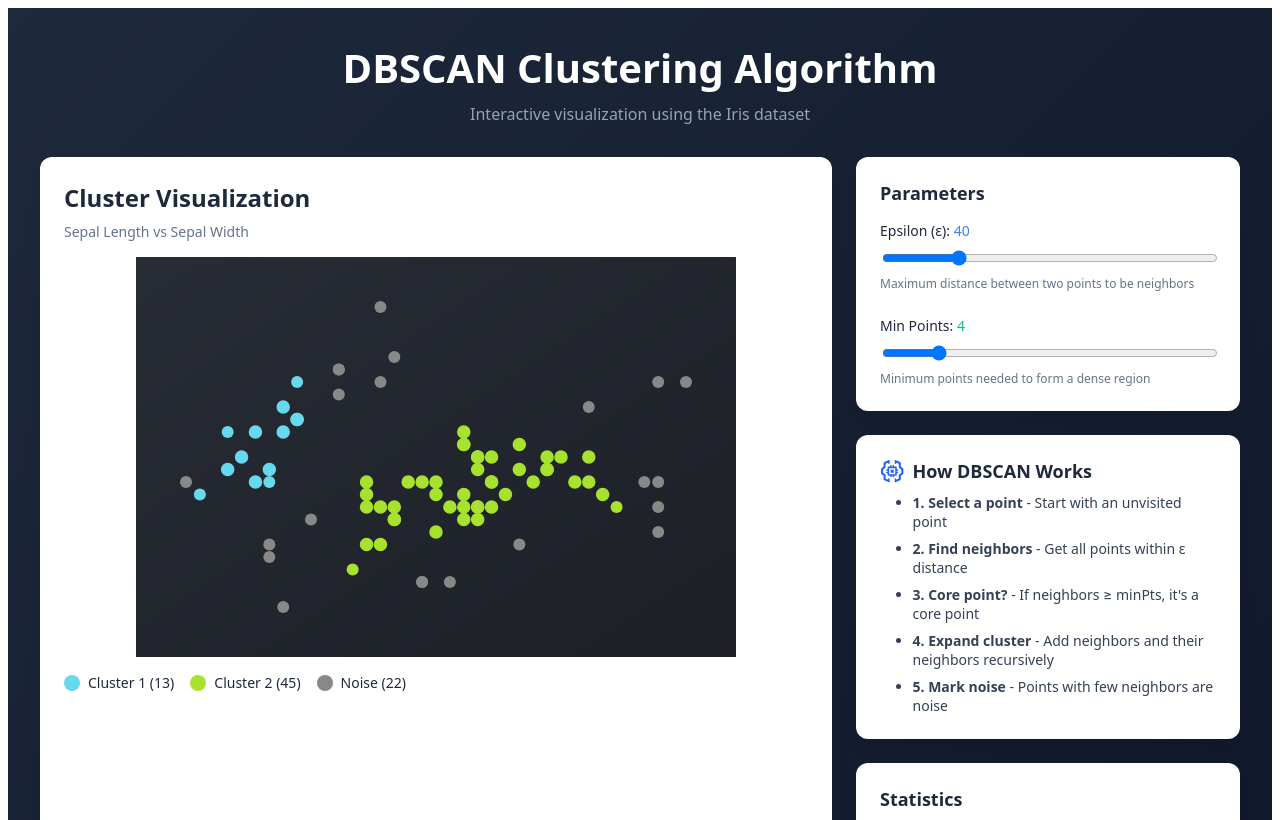
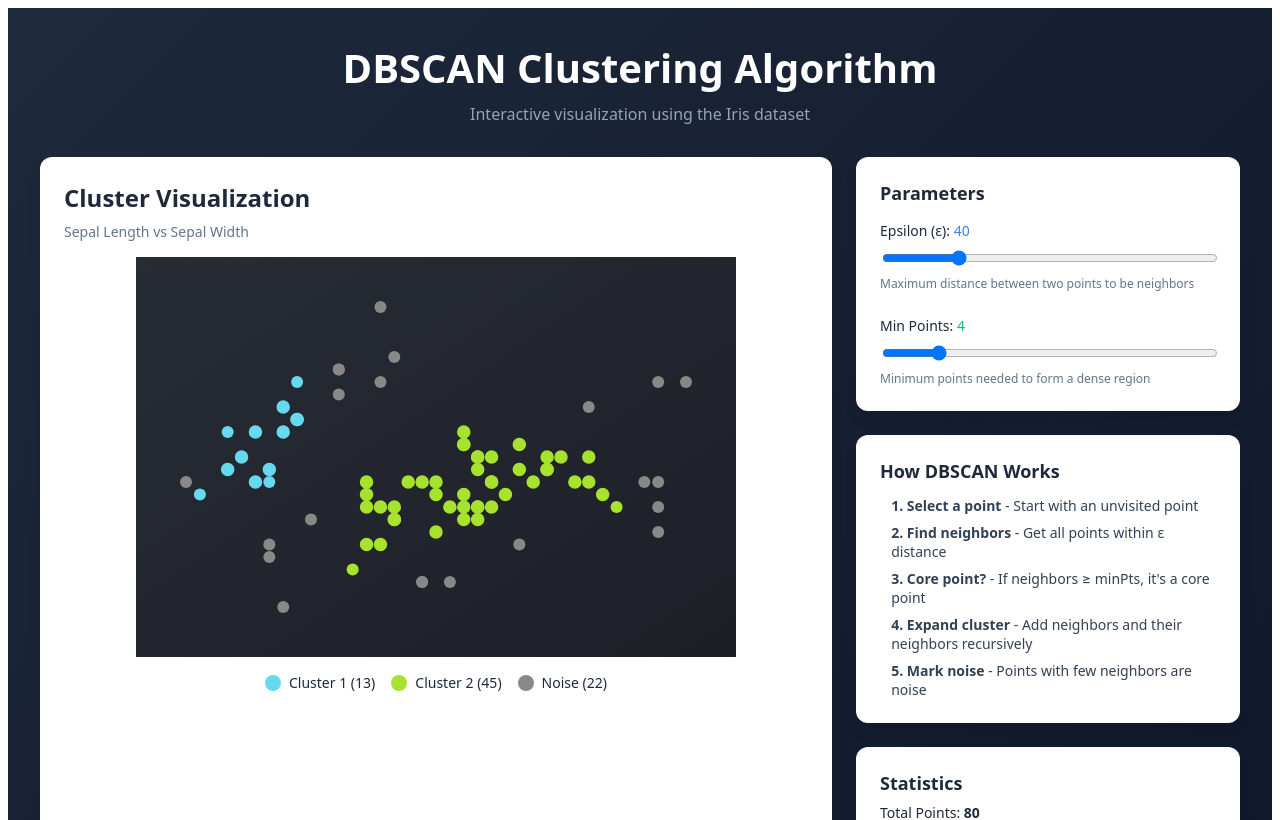
Before and after one commit to shhadowpdf/dhv-DBSCAN, a React (Vite) app: page / in a window 1280 px wide. Shown: the top 820 px of the page. Built offline with nearby package versions, Linux system fonts and the light colour scheme.

Commit message:
2nd commit

```diff
--- a/src/App.jsx
+++ b/src/App.jsx
@@ -179,7 +179,7 @@ const DBSCANViz = () => {
       fontFamily: 'system-ui, -apple-system, sans-serif',
       padding: '2rem'
     }}>
-      <div style={{ maxWidth: '1200px', margin: '0 auto' }}>
+      <div style={{ maxWidth: '1400px', margin: '0 auto' }}>
         <div style={{ marginBottom: '2rem', textAlign: 'center' }}>
           <h1 style={{
             fontSize: '2.5rem',
@@ -270,6 +270,24 @@ const DBSCANViz = () => {
                 </>
               )}
 
+              {hoveredPoint && (
+                <>
+                  {getNeighbors(clusteredPoints, hoveredPoint, eps).map((neighbor) => (
+                    <line
+                      key={`line-${neighbor.id}`}
+                      x1={hoveredPoint.x}
+                      y1={hoveredPoint.y}
+                      x2={neighbor.x}
+                      y2={neighbor.y}
+                      stroke={getPointColor(hoveredPoint)}
+                      strokeWidth="1"
+                      opacity="0.5"
+                      // strokeDasharray="3,3"
+                    />
+                  ))}
+                </>
+              )}
+
               {clusteredPoints.map((point) => (
                 <circle
                   key={point.id}
@@ -294,7 +312,8 @@ const DBSCANViz = () => {
                 background: '#f1f5f9',
                 borderRadius: '8px',
                 fontSize: '0.875rem',
-                color: '#1e293b'
+                color: '#1e293b',
+                textAlign: 'center'
               }}>
                 <p style={{ fontWeight: '600', margin: '0 0 0.25rem 0' }}>Point #{hoveredPoint.id}</p>
                 <p style={{ margin: '0.25rem 0' }}>Sepal Length: {hoveredPoint.sepalLength.toFixed(2)} cm</p>
@@ -309,7 +328,8 @@ const DBSCANViz = () => {
               display: 'flex',
               gap: '1rem',
               marginTop: '1rem',
-              flexWrap: 'wrap'
+              flexWrap: 'wrap',
+              justifyContent: 'center'
             }}>
               {Array.from(new Set(clusteredPoints.map(p => p.cluster))).sort().map(c => {
                 const count = clusteredPoints.filter(p => p.cluster === c).length;
@@ -431,21 +451,21 @@ const DBSCANViz = () => {
               boxShadow: '0 10px 15px -3px rgba(0, 0, 0, 0.1)'
             }}>
               <div style={{ display: 'flex', alignItems: 'flex-start', gap: '0.5rem' }}>
-                <svg width="35px" viewBox="0 0 48 48" xmlns="http://www.w3.org/2000/svg" fill="#2563eb"><g id="SVGRepo_bgCarrier" stroke-width="0"></g><g id="SVGRepo_tracerCarrier" stroke-linecap="round" stroke-linejoin="round"></g><g id="SVGRepo_iconCarrier"> <title>machine-learning</title> <g id="Layer_2" data-name="Layer 2"> <g id="invisible_box" data-name="invisible box"> <rect width="48" height="48" fill="none"></rect> </g> <g id="Q3_icons" data-name="Q3 icons"> <path d="M31,33a2,2,0,0,0,2-2V28h1.5a1.5,1.5,0,0,0,0-3H33V23h1.5a1.5,1.5,0,0,0,0-3H33V17a2,2,0,0,0-2-2H28V13.5a1.5,1.5,0,0,0-3,0V15H23V13.5a1.5,1.5,0,0,0-3,0V15H17a2,2,0,0,0-2,2v3H13.5a1.5,1.5,0,0,0,0,3H15v2H13.5a1.5,1.5,0,0,0,0,3H15v3a2,2,0,0,0,2,2h3v1.5a1.5,1.5,0,0,0,3,0V33h2v1.5a1.5,1.5,0,0,0,3,0V33ZM18,18H30V30H18Z"></path> <rect x="21" y="21" width="6" height="6"></rect> <g> <path d="M45.6,18.7,41,14.9V7.5a1,1,0,0,0-.6-.9L30.5,2.1h-.4l-.6.2-.5.3v6a1.5,1.5,0,0,0,3,0V7.2l5,2.3v7.4l1.5,1.2L42,20.9v6.2l-3.5,2.8L37,31.1v7.4l-5,2.3V39.5a1.5,1.5,0,0,0-3,0v6l.5.3.6.2h.4l9.9-4.5a1,1,0,0,0,.6-.9V33.1l4.6-3.8a.9.9,0,0,0,.4-.8v-9A.8.8,0,0,0,45.6,18.7Z"></path> <path d="M17.9,2h-.4L7.6,6.6a1,1,0,0,0-.6.9v7.4L2.4,18.7a.8.8,0,0,0-.4.8v9a.9.9,0,0,0,.4.8L7,33.1v7.4a1,1,0,0,0,.6.9l9.9,4.5h.4l.6-.2.5-.3v-6a1.5,1.5,0,0,0-3,0v1.3l-5-2.3V31.1L9.5,29.9,6,27.1V20.9l3.5-2.8L11,16.9V9.5l5-2.3V8.5a1.5,1.5,0,0,0,3,0v-6l-.5-.3Z"></path> </g> </g> </g> </g></svg>
                 <div>
                   <h3 style={{
                     fontSize: '1.125rem',
                     fontWeight: '600',
                     marginBottom: '0.5rem',
-                    margin: '0 0 0.6rem 0',
+                    margin: '0 0 0.8rem 0',
                     color: '#1e293b'
                   }}>
                     How DBSCAN Works
                   </h3>
                   <ul style={{
+                    listStyleType: 'none',
                     fontSize: '0.875rem',
                     color: '#334155',
-                    paddingLeft: '0.01rem',
+                    paddingLeft: '0.7rem',
                     margin: 0
                   }}>
                     <li style={{ marginBottom: '0.5rem' }}><strong>1. Select a point</strong> - Start with an unvisited point</li>
```
